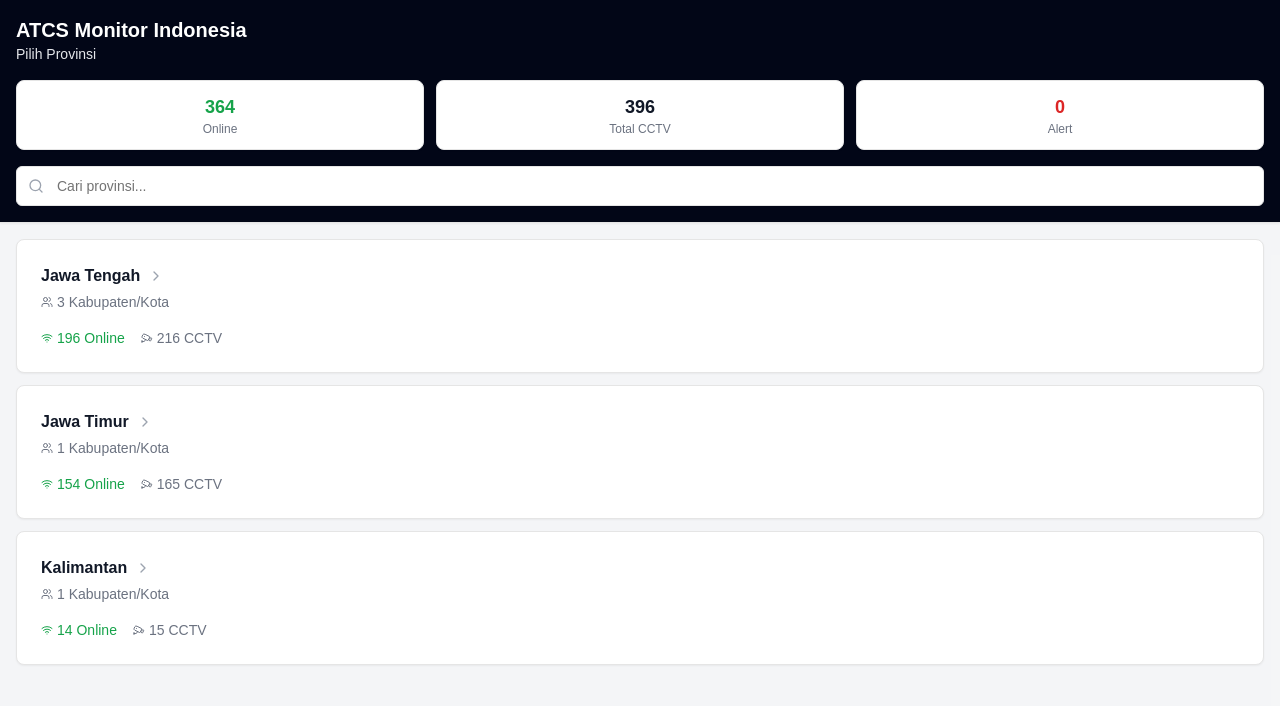
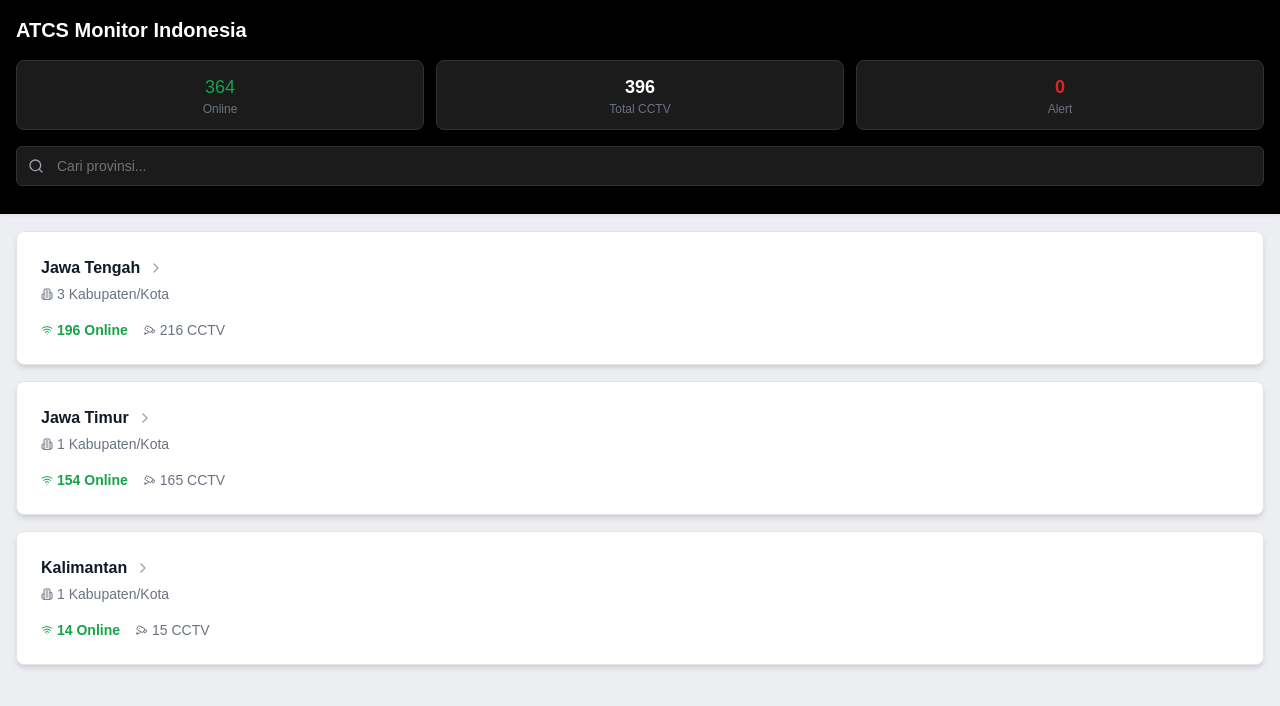
Before and after one commit to balalii/cctv-monitoring, a Next.js app: page / in a window 1280 px wide. Shown: the top 706 px of the page. Built offline with nearby package versions, Linux system fonts and the light colour scheme.

Commit message:
style: page

```diff
--- a/app/page.tsx
+++ b/app/page.tsx
@@ -5,8 +5,7 @@ import { Badge } from '@/components/ui/badge';
 import { Button } from '@/components/ui/button';
 import { Card, CardContent, CardHeader } from '@/components/ui/card';
 import { Input } from '@/components/ui/input';
-import { Dialog, DialogContent, DialogDescription, DialogHeader, DialogTitle, DialogTrigger } from '@/components/ui/dialog';
-import { Bell, Cctv, MapPin, Search, Settings, AlertTriangle, Wifi, WifiOff, ChevronRight, ArrowLeft, Users,  } from 'lucide-react';
+import {  Cctv, Search, AlertTriangle, Wifi, ChevronRight, ArrowLeft,  Building2,  } from 'lucide-react';
 import Link from 'next/link';
 import { indonesiaData, Kabupaten, Provinsi } from '@/lib/constant/CCTV_DATA';
 
@@ -94,17 +93,17 @@ export default function CCTVMonitoringApp() {
   };
 
   const getSubtitle = () => {
-    if (currentView === 'provinsi') return 'Pilih Provinsi';
+    if (currentView === 'provinsi') return '';
     if (currentView === 'kabupaten') return 'Pilih Kabupaten/Kota';
     if (currentView === 'lokasi') return 'Lokasi CCTV';
     return '';
   };
 
   return (
-    <div className="min-h-screen bg-gray-100/85">
+    <div className="min-h-screen bg-gray-200/70">
       {/* Header */}
-      <div className="bg-slate-950 shadow-sm border-b sticky top-0 z-10">
-        <div className="px-4 py-4">
+      <div className="bg-black shadow-sm border-b sticky top-0 z-10">
+        <div className="px-4 py-4 pb-7">
           <div className="flex items-center justify-between mb-4">
             <div className="flex items-center gap-3">
               {currentView !== 'provinsi' && (
@@ -151,19 +150,19 @@ export default function CCTVMonitoringApp() {
 
           {/* Stats Cards */}
           <div className="grid grid-cols-3 gap-3 mb-4">
-            <Card className="p-3">
+            <Card className="p-3 bg-[#1b1b1b] border-[#313131]">
               <div className="text-center">
-                <div className="text-lg font-bold text-green-600">{stats.online}</div>
+                <div className="text-lg text-green-600 ">{stats.online}</div>
                 <div className="text-xs text-gray-500">Online</div>
               </div>
             </Card>
-            <Card className="p-3">
+            <Card className="p-3 bg-[#1b1b1b] border-[#313131]">
               <div className="text-center">
-                <div className="text-lg font-bold text-gray-900">{stats.total}</div>
+                <div className="text-lg font-bold text-white">{stats.total}</div>
                 <div className="text-xs text-gray-500">Total CCTV</div>
               </div>
             </Card>
-            <Card className="p-3">
+            <Card className="p-3 bg-[#1b1b1b] border-[#313131]">
               <div className="text-center">
                 <div className="text-lg font-bold text-red-600">{stats.alerts}</div>
                 <div className="text-xs text-gray-500">Alert</div>
@@ -173,15 +172,20 @@ export default function CCTVMonitoringApp() {
 
           {/* Search Bar */}
           <div className="relative">
-            <Search className="absolute left-3 top-1/2 transform -translate-y-1/2 text-gray-400 w-4 h-4" />
-            <Input placeholder={`Cari ${currentView === 'provinsi' ? 'provinsi' : currentView === 'kabupaten' ? 'kabupaten/kota' : 'lokasi'}...`} value={searchQuery} onChange={(e) => setSearchQuery(e.target.value)} className="pl-10" />
+            <Search className="absolute left-3 top-1/2  transform -translate-y-1/2 text-gray-400 w-4 h-4" />
+            <Input
+              placeholder={`Cari ${currentView === 'provinsi' ? 'provinsi' : currentView === 'kabupaten' ? 'kabupaten/kota' : 'lokasi'}...`}
+              value={searchQuery}
+              onChange={(e) => setSearchQuery(e.target.value)}
+              className="pl-10 bg-[#1b1b1b] border-[#313131] text-white py-3"
+            />
           </div>
         </div>
       </div>
 
       {/* Content */}
       <div className="px-4 py-4">
-        <div className="space-y-3">
+        <div className="space-y-4">
           {/* Provinsi View */}
           {currentView === 'provinsi' &&
             filteredData.map((provinsi) => {
@@ -196,7 +200,7 @@ export default function CCTVMonitoringApp() {
                           <ChevronRight className="w-4 h-4 text-gray-400" />
                         </div>
                         <div className="flex items-center gap-1 text-sm text-gray-500 mb-2">
-                          <Users className="w-3 h-3" />
+                          <Building2 className="w-3 h-3" />
                           <span>{p.kabupatenCount} Kabupaten/Kota</span>
                         </div>
                       </div>
@@ -211,8 +215,8 @@ export default function CCTVMonitoringApp() {
                   <CardContent className="pt-0">
                     <div className="flex items-center justify-between">
                       <div className="flex items-center gap-4">
-                        <div className="flex items-center gap-1 text-sm text-green-600">
-                          <Wifi className="w-3 h-3" />
+                        <div className="flex items-center gap-1 text-sm text-green-600 font-bold">
+                          <Wifi size={19} className="w-3 h-3" />
                           <span>{p.onlineCount} Online</span>
                         </div>
                         <div className="flex items-center gap-1 text-sm text-gray-500">
@@ -250,8 +254,8 @@ export default function CCTVMonitoringApp() {
                   <CardContent className="pt-0">
                     <div className="flex items-center justify-between">
                       <div className="flex items-center gap-4">
-                        <div className="flex items-center gap-1 text-sm text-green-600">
-                          <Wifi className="w-3 h-3" />
+                        <div className="flex items-center gap-1 text-sm text-green-600 font-bold">
+                          <Wifi size={19} className="w-3 h-3" />
                           <span>{kabupaten.onlineCount} Online</span>
                         </div>
                         <div className="flex items-center gap-1 text-sm text-gray-500">
--- a/components/ui/card.tsx
+++ b/components/ui/card.tsx
@@ -9,7 +9,7 @@ const Card = React.forwardRef<
   <div
     ref={ref}
     className={cn(
-      "rounded-lg border bg-card text-card-foreground shadow-sm",
+      "rounded-lg border bg-card text-card-foreground shadow-md",
       className
     )}
     {...props}
```
